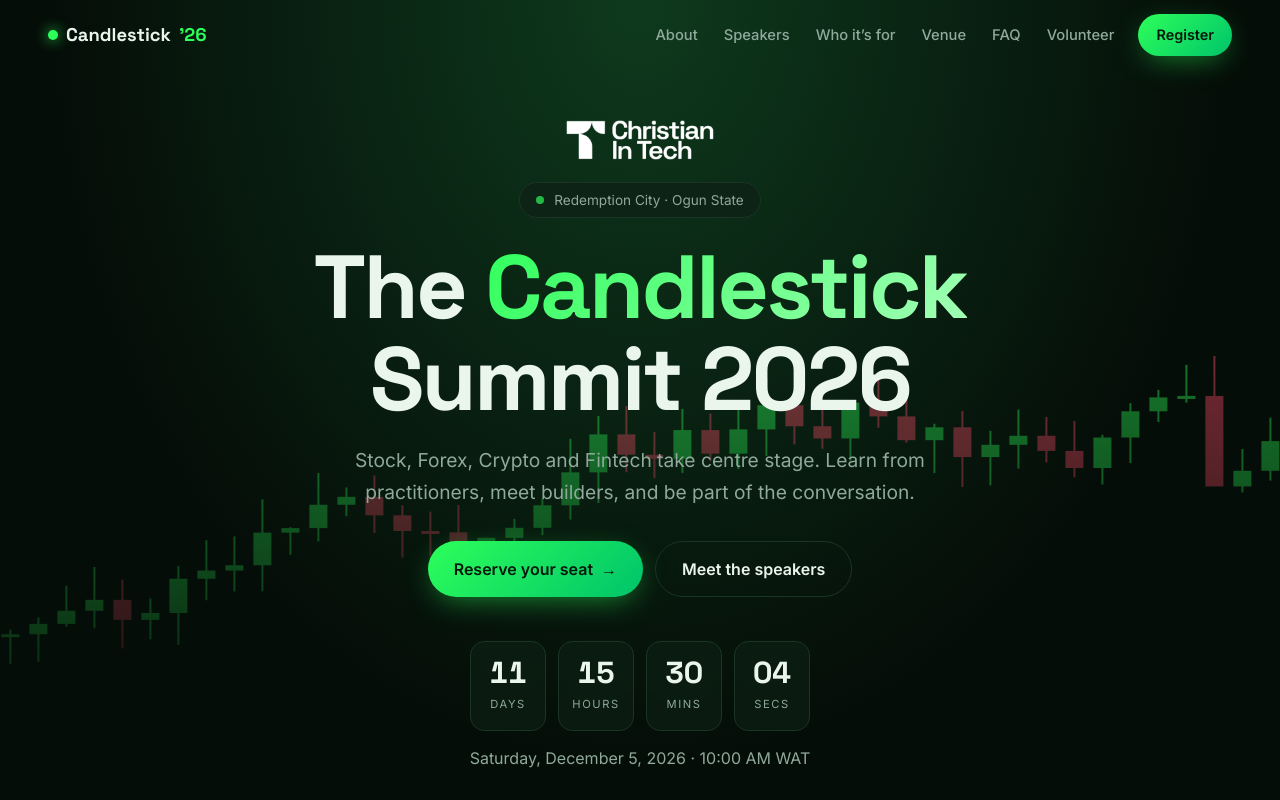
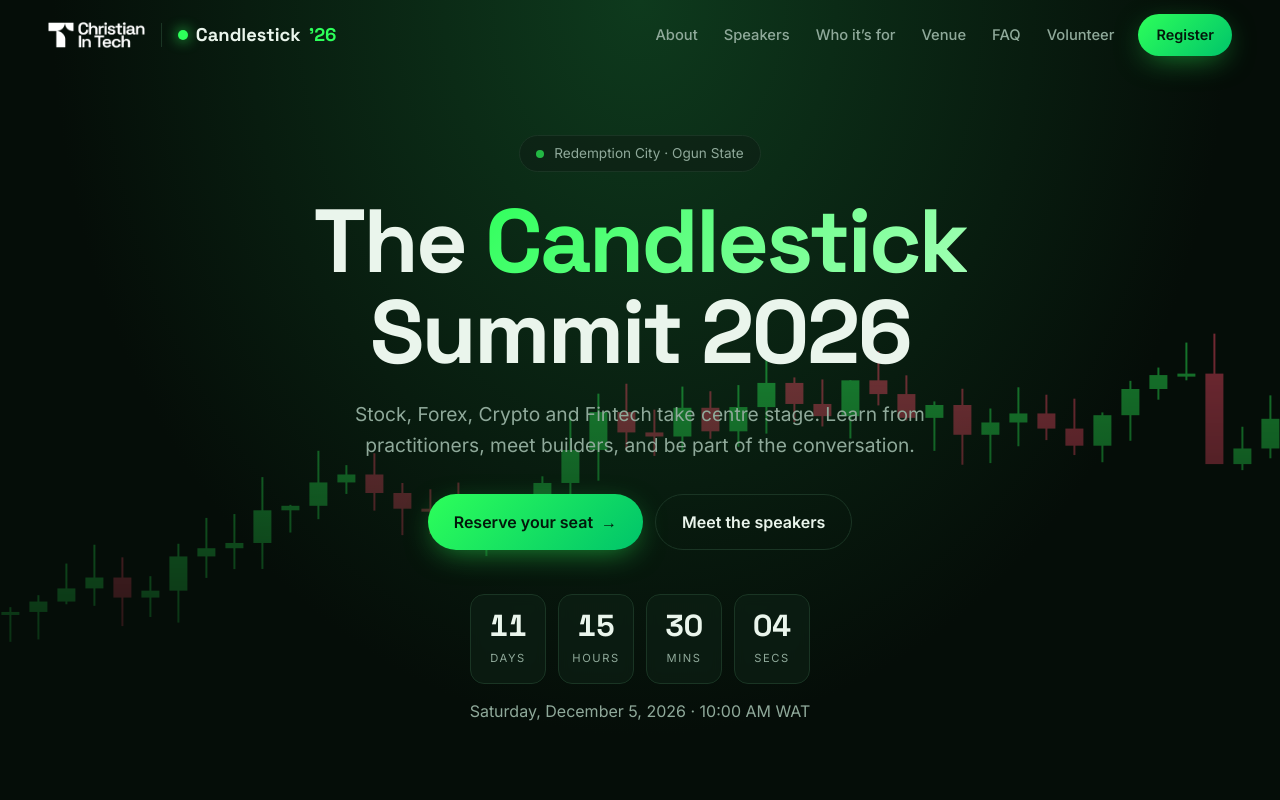
Before and after one commit to amos-23/candlestick, a plain HTML site: page index.html in a window 1280 px wide. Shown: the top 800 px of the page. Drawn offline with Linux system fonts and the light colour scheme.

Commit message:
Move Christian In Tech logo from hero to nav bar
Co-Authored-By: Claude Opus 5.5 <noreply@anthropic.com>
Claude-Session: https://claude.ai/code/session_01RsE2JFyzXLLWN1SWZWunp5

```diff
--- a/index.html
+++ b/index.html
@@ -11,13 +11,13 @@
 <link rel="preconnect" href="https://fonts.googleapis.com">
 <link rel="preconnect" href="https://fonts.gstatic.com" crossorigin>
 <link href="https://fonts.googleapis.com/css2?family=Inter:wght@400;500;600&family=Space+Grotesk:wght@600;700&display=swap" rel="stylesheet">
-<link rel="stylesheet" href="/style.css?v=4">
+<link rel="stylesheet" href="/style.css?v=5">
 </head>
 <body>
 <a class="skip" href="#main">Skip to content</a>
 
 <header class="nav" id="nav">
-  <a class="brand" href="#top"><span class="dot"></span>Candlestick<b>&rsquo;26</b></a>
+  <div class="brands"><a class="cit" href="https://www.instagram.com/cithq" target="_blank" rel="noopener"><img src="/images/cit-logo-white.png" alt="Christian In Tech" width="98" height="26"></a><span class="sep" aria-hidden="true"></span><a class="brand" href="#top"><span class="dot"></span>Candlestick<b>&rsquo;26</b></a></div>
   <nav aria-label="Primary">
     <a href="#about">About</a>
     <a href="#speakers">Speakers</a>
@@ -33,7 +33,6 @@
 <section class="hero" id="top">
   <canvas id="candles" aria-hidden="true"></canvas>
   <div class="hero-inner">
-    <div class="presenter"><a href="https://www.instagram.com/cithq" target="_blank" rel="noopener"><img src="/images/cit-logo-white.png" alt="Christian In Tech" width="150" height="40"></a></div>
     <p class="pill"><span class="live"></span> Redemption City &middot; Ogun State</p>
     <h1>The <span class="grad">Candlestick</span><br>Summit 2026</h1>
     <p class="lead">Stock, Forex, Crypto and Fintech take centre stage. Learn from practitioners, meet builders, and be part of the conversation.</p>
--- a/style.css
+++ b/style.css
@@ -96,8 +96,9 @@ footer{display:flex;justify-content:space-between;gap:12px;flex-wrap:wrap;paddin
 @media(hover:hover){.speaker:hover .bio{opacity:1;visibility:visible;transform:none}}
 
 /* Christian In Tech logo */
-.presenter{display:flex;justify-content:center;margin:0 0 22px}
-.presenter a{display:inline-flex}
-.presenter img{height:40px;width:auto}
+.brands{display:flex;align-items:center;gap:16px}
+.cit{display:inline-flex}.cit img{height:26px;width:auto}
+.brands .sep{width:1px;height:24px;background:var(--line)}
+@media(max-width:420px){.brands{gap:10px}.cit img{height:22px}.brand{font-size:1rem}}
 .foot-brand{display:flex;align-items:center;gap:14px}
 .foot-brand img{height:32px;width:auto}
```
Also changed, not shown: team/index.html (+2 -2 lines).
